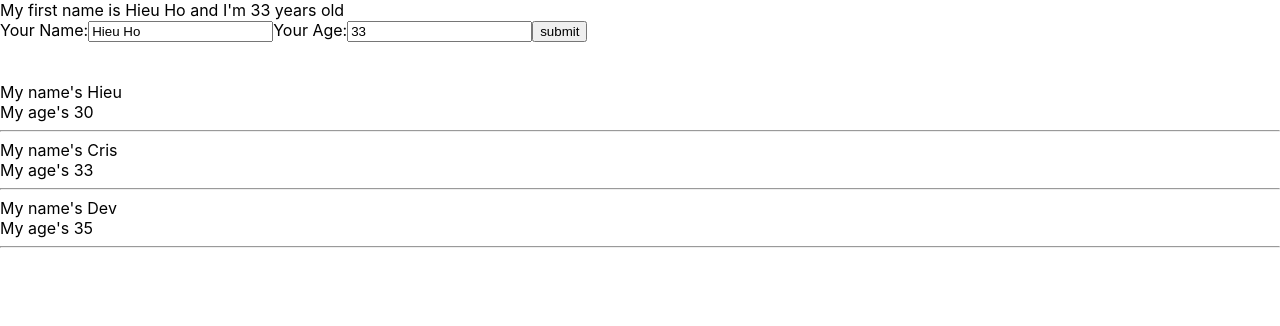
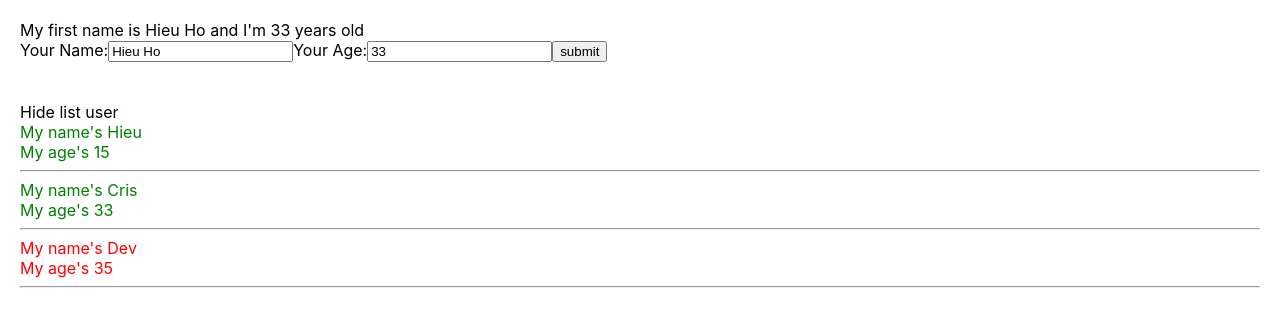
Before and after one commit to hieuhv92/create-react-app, a React (Create React App) app: page / in a window 1280 px wide. Shown: the top 326 px of the page. Built offline with nearby package versions, Linux system fonts and the light colour scheme.

Commit message:
Conditional output

```diff
--- a/src/App.css
+++ b/src/App.css
@@ -1,4 +1,14 @@
+.red {
+  color: red;
+}
+
+.green {
+  color: green;
+}
+
+
 body {
+  padding: 20px;
   margin: 0;
   font-family: -apple-system, BlinkMacSystemFont, 'Segoe UI', 'Roboto', 'Oxygen',
     'Ubuntu', 'Cantarell', 'Fira Sans', 'Droid Sans', 'Helvetica Neue',
@@ -46,6 +56,7 @@ code {
   from {
     transform: rotate(0deg);
   }
+
   to {
     transform: rotate(360deg);
   }
--- a/src/components/DisplayInfo.js
+++ b/src/components/DisplayInfo.js
@@ -1,26 +1,43 @@
 import React from "react";
 
 class DisplayInfo extends React.Component {
+    state = {
+        isShowListUser: true
+    }
+    handleShowHideListUser = (event) => {
+        this.setState({
+            isShowListUser: !this.state.isShowListUser
+        })
+    }
     render() {
         //pros => properties
         //destruturing array/object
         // const { name, age } = this.props;
         const { listUsers } = this.props;
-
+        // console.table(listUsers)
         return (
             <div>
-                {listUsers.map((user) => {
+                <div>
+                    <span onClick={(event) => { this.handleShowHideListUser(event) }}>{this.state.isShowListUser ? 'Hide' : 'Show'} list user</span>
+                </div>
+                {this.state.isShowListUser &&
+                    < div >
+                        {
+                            listUsers.map((user) => {
                                 return (
-                        <div key={user.id}>
+                                    <div key={user.id} className={+user.age > 34 ? 'red' : 'green'}>
                                         <div>My name's {user.name}</div>
                                         <div>My age's {user.age}</div>
                                         <hr />
                                     </div>
                                 )
-                })}
+                            })
+                        }
+                    </div>
+                }
                 {/* <div>My name's {name}</div>
                 <div>My age's {age}</div> */}
-            </div>
+            </div >
         )
     }
 }
--- a/src/components/MyComponent.js
+++ b/src/components/MyComponent.js
@@ -5,7 +5,7 @@ import DisplayInfo from "./DisplayInfo";
 class MyComponent extends React.Component {
     state = {
         listUsers: [
-            { id: 1, name: 'Hieu', age: 30 },
+            { id: 1, name: 'Hieu', age: 15 },
             { id: 2, name: 'Cris', age: 33 },
             { id: 3, name: 'Dev', age: 35 }
         ]
```
Lines whose indentation alone changed are shown as unchanged.
